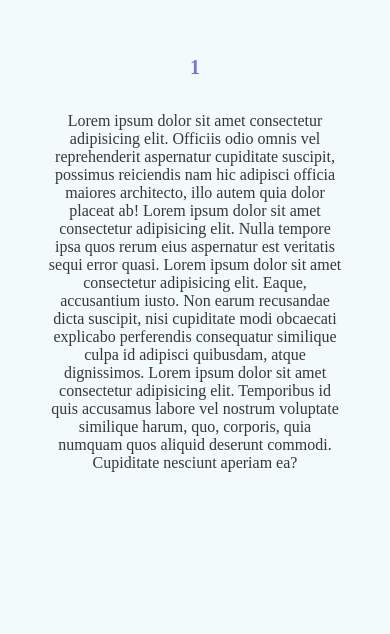
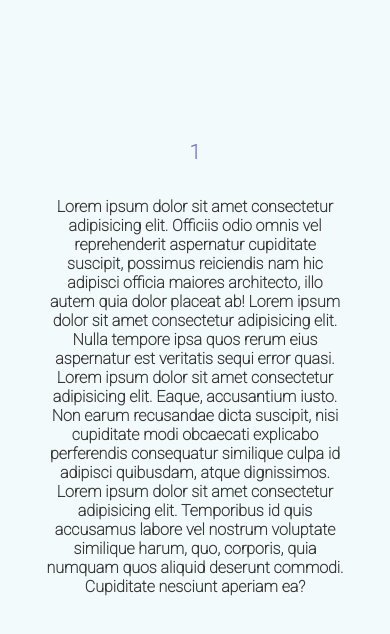
Before and after one commit to MOHI-UDDIN-AKBAR/Your-favourite-movies, a React (Create React App) app: page /additionalDetails/1 in a window 390 px wide. Shown: the top 634 px of the page. Built offline with nearby package versions, Linux system fonts and the light colour scheme; no server answers; a web font is replaced by a local one.

Commit message:
modified

```diff
--- a/src/components/movies/AddionalDetails/styleForAdditionalDetails.css
+++ b/src/components/movies/AddionalDetails/styleForAdditionalDetails.css
@@ -6,6 +6,8 @@
   align-items: center;
   margin: 0 auto;
   margin-top: 30vh;
+  font-family: "Roboto", sans-serif;
+  font-weight: bold;
 }
 .additionalDetails h1 {
   color: rgb(117, 117, 205);
@@ -20,7 +22,7 @@
 
 @media screen and (max-width: 600px) {
   .additionalDetails {
-    margin-top: 5vh;
+    margin-top: 15vh;
   }
   .additionalDetails h1 {
     font-size: 20px;
--- a/src/components/movies/AddionalDetails/styleForAdditionalDetails.scss
+++ b/src/components/movies/AddionalDetails/styleForAdditionalDetails.scss
@@ -7,6 +7,8 @@
   align-items: center;
   margin: 0 auto;
   margin-top: 30vh;
+  font-family: "Roboto", sans-serif;
+  font-weight: bold;
   h1 {
     color: rgb(117, 117, 205);
     font-size: 25px;
@@ -20,7 +22,7 @@
 }
 @media screen and (max-width: 600px) {
   .additionalDetails {
-    margin-top: 5vh;
+    margin-top: 15vh;
     h1 {
       font-size: 20px;
     }
```
Also changed, not shown: 1 other file (tests, documents, lock files or other folders).
